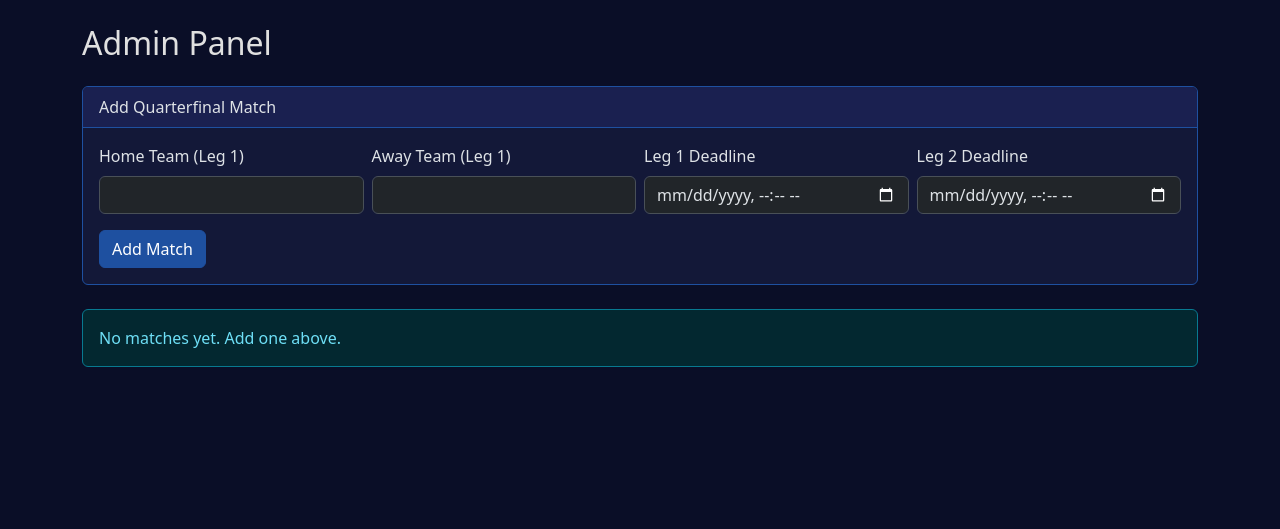
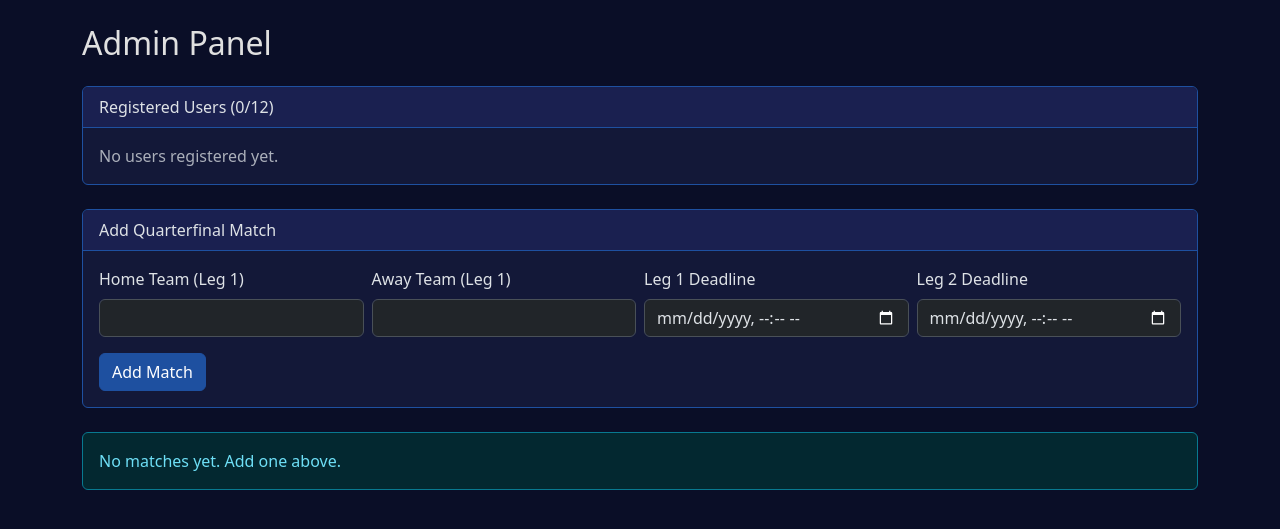
Before and after one commit to yurifleon/UCL-predictions, a Flask app: page /admin in a window 1280 px wide. Shown: the part 58-587 px from the top of the page. Run offline with Flask 3, Linux system fonts and the light colour scheme; the visitor is signed in with stand-in values (Sample User, id 1).

Commit message:
Add admin user removal and raise user cap to 12
- Admin panel now lists registered users with a remove button per user
- Removing a user deletes their predictions and clears their session if active
- User limit raised from 6 to 12 across app.py and home.html

Co-Authored-By: Claude Sonnet 4.6 <noreply@anthropic.com>

```diff
--- a/app.py
+++ b/app.py
@@ -169,8 +169,8 @@ def login():
 
     data = load_data()
     if username not in data["users"]:
-        if len(data["users"]) >= 6:
-            flash("Maximum 6 users reached. Pick an existing username.", "danger")
+        if len(data["users"]) >= 12:
+            flash("Maximum 12 users reached. Pick an existing username.", "danger")
             return redirect(url_for("home"))
         data["users"].append(username)
         data["predictions"][username] = {}
@@ -356,6 +356,20 @@ def admin():
                 flash("Results saved.", "success")
             return redirect(url_for("admin"))
 
+        # Remove user
+        if action == "remove_user":
+            username_to_remove = request.form.get("username_to_remove", "").strip().lower()
+            if username_to_remove in data["users"]:
+                data["users"].remove(username_to_remove)
+                data["predictions"].pop(username_to_remove, None)
+                save_data(data)
+                flash(f"User '{username_to_remove}' removed.", "success")
+                if session.get("username") == username_to_remove:
+                    session.pop("username", None)
+            else:
+                flash("User not found.", "danger")
+            return redirect(url_for("admin"))
+
         # Delete match
         if action == "delete_match":
             mid = int(request.form.get("match_id", 0))
--- a/templates/admin.html
+++ b/templates/admin.html
@@ -22,6 +22,26 @@
     </div>
 </div>
 {% else %}
+
+<!-- Manage Users -->
+<div class="card mb-4">
+    <div class="card-header">Registered Users ({{ data.users|length }}/12)</div>
+    <div class="card-body">
+        {% if data.users %}
+        <div class="d-flex flex-wrap gap-2">
+            {% for user in data.users %}
+            <form method="POST" class="d-inline" onsubmit="return confirm('Remove user {{ user }}? Their predictions will be deleted.')">
+                <input type="hidden" name="action" value="remove_user">
+                <input type="hidden" name="username_to_remove" value="{{ user }}">
+                <button type="submit" class="btn btn-outline-danger btn-sm">{{ user }} &times;</button>
+            </form>
+            {% endfor %}
+        </div>
+        {% else %}
+        <p class="text-muted mb-0">No users registered yet.</p>
+        {% endif %}
+    </div>
+</div>
 
 <!-- Add Match -->
 <div class="card mb-4">
--- a/templates/home.html
+++ b/templates/home.html
@@ -31,7 +31,7 @@
                 </div>
                 {% endif %}
 
-                <p class="text-muted small mt-3">{{ users|length }}/6 users registered</p>
+                <p class="text-muted small mt-3">{{ users|length }}/12 users registered</p>
             </div>
         </div>
     </div>
```
